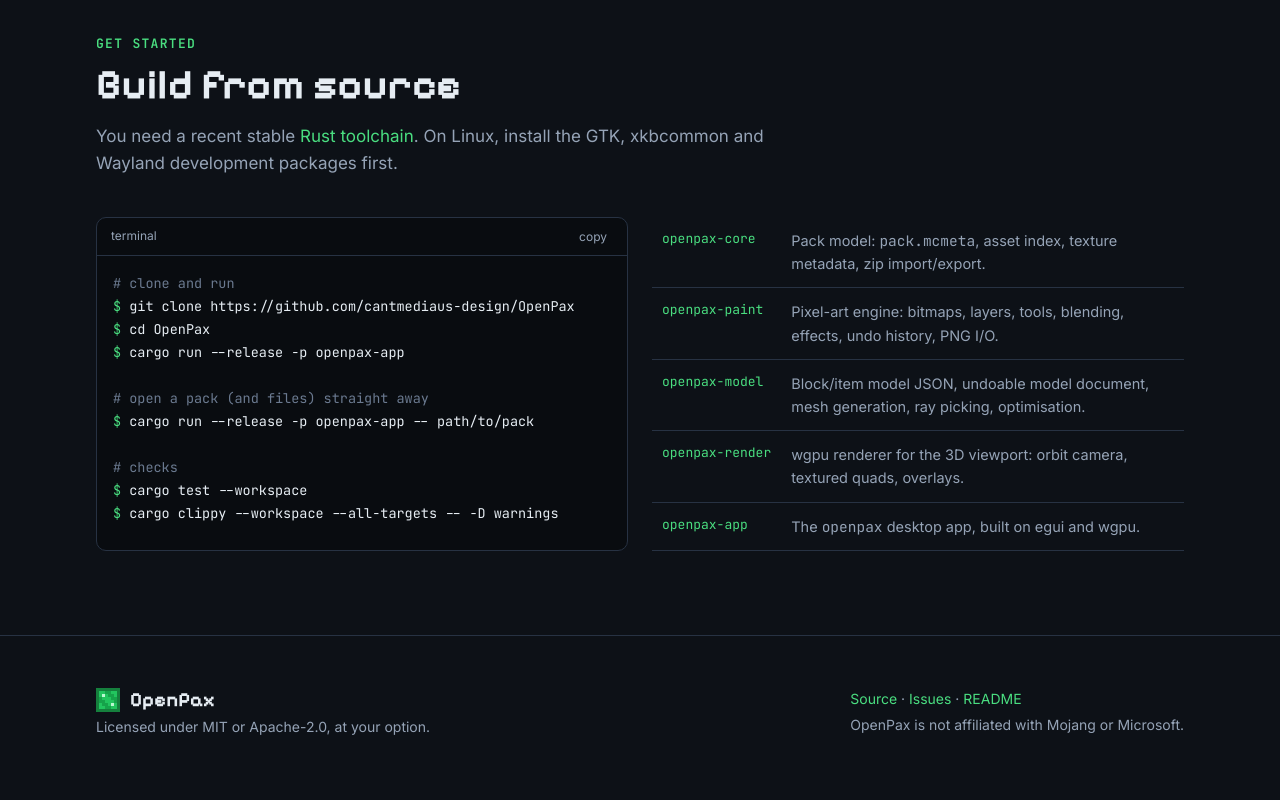
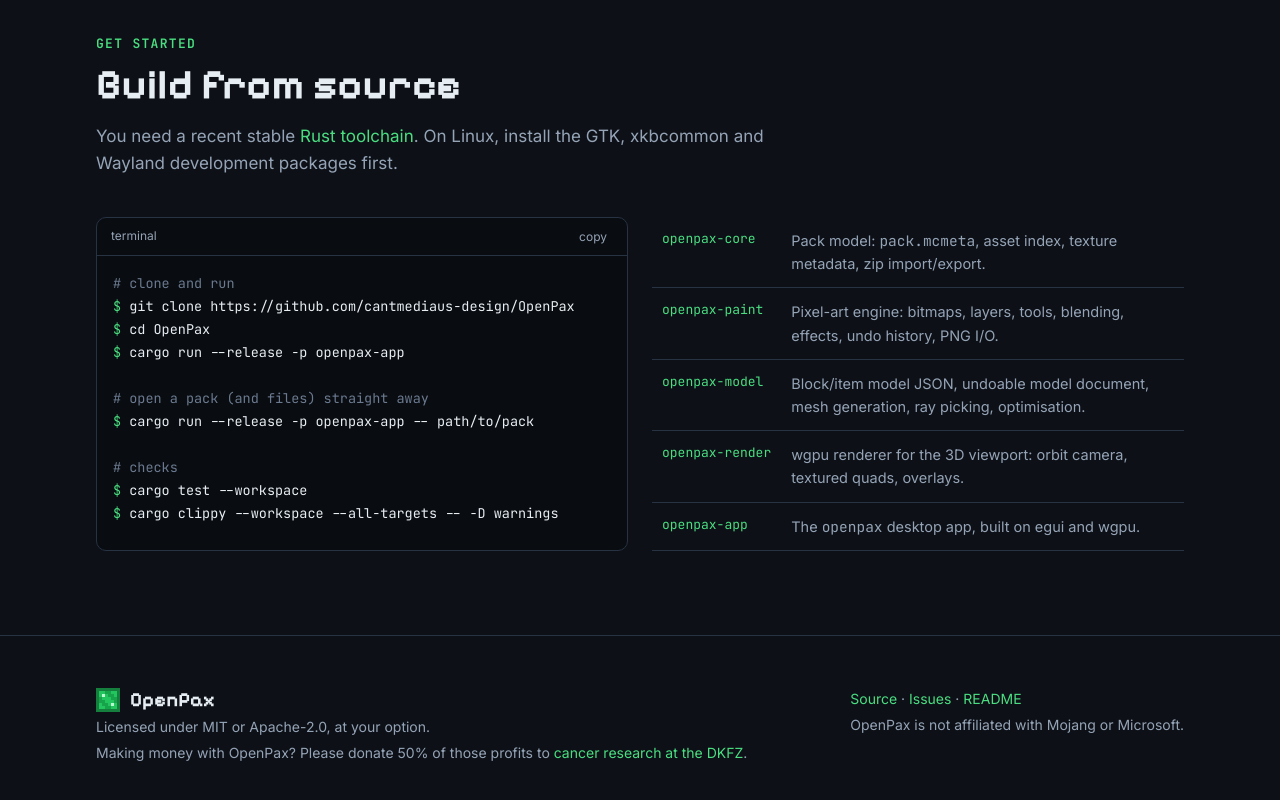
Before and after one commit to cantmediaus-design/OpenPax, a plain HTML site: page docs/index.html in a window 1280 px wide. Shown: the part 3871-4671 px from the top of the page. Drawn offline with Linux system fonts and the light colour scheme.

Commit message:
Ask commercial users to donate to cancer research
Adds a request (not a licence condition) to the README and the website:
anyone who makes money with OpenPax is asked to donate 50% of those
profits to the German Cancer Research Center (DKFZ).

Co-Authored-By: Claude Opus 5.5 <noreply@anthropic.com>

```diff
--- a/docs/index.html
+++ b/docs/index.html
@@ -367,6 +367,7 @@ footer p { margin: 4px 0; }
     <div>
       <p><a class="brand" href="#"><canvas class="logo" width="8" height="8" data-logo></canvas>OpenPax</a></p>
       <p>Licensed under MIT or Apache-2.0, at your option.</p>
+      <p>Making money with OpenPax? Please donate 50% of those profits to <a href="https://www.dkfz.de/en/donations">cancer research at the DKFZ</a>.</p>
     </div>
     <div>
       <p><a href="https://github.com/cantmediaus-design/OpenPax">Source</a> · <a href="https://github.com/cantmediaus-design/OpenPax/issues">Issues</a> · <a href="https://github.com/cantmediaus-design/OpenPax/blob/main/README.md">README</a></p>
```
Also changed, not shown: 1 other file.
